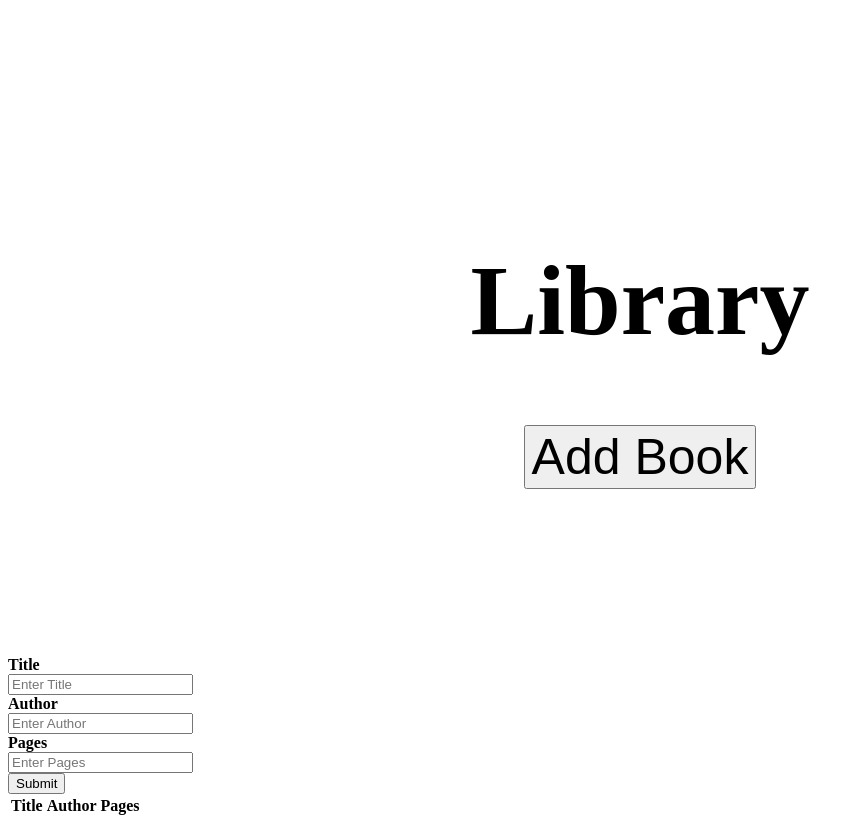
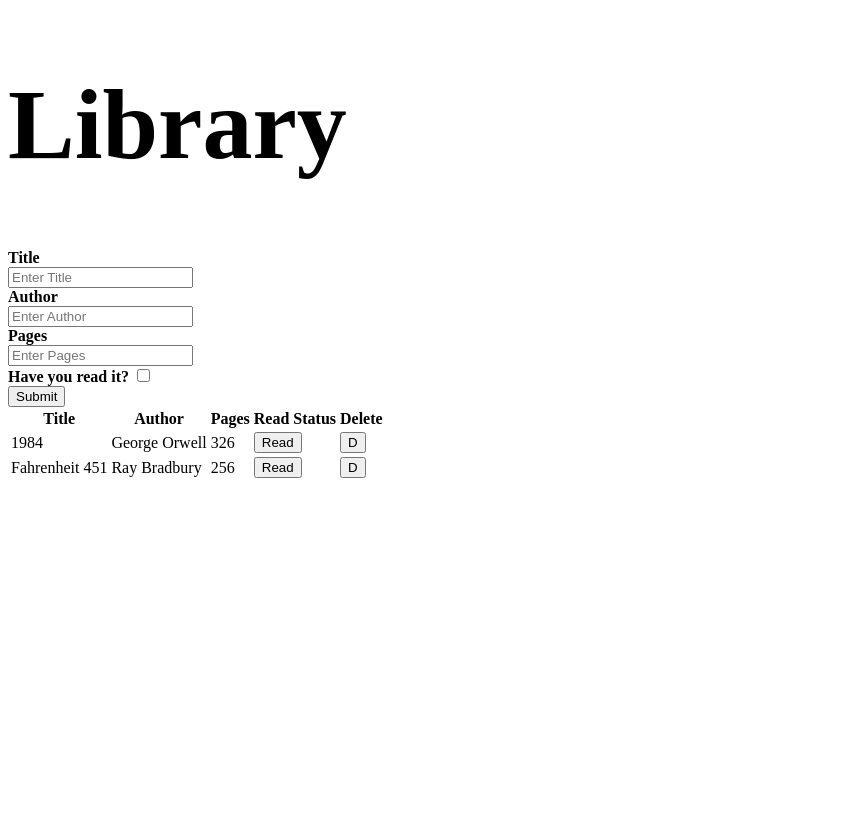
Before and after one commit to raynertjx/library, a plain HTML site: page index.html in a window 1280 px wide. Shown: the whole page, without its empty margins (0-864 px from the left). Drawn offline with nearby package versions, Linux system fonts and the light colour scheme.

Commit message:
Added delete row function and read button changes according to read status

```diff
--- a/index.html
+++ b/index.html
@@ -8,35 +8,40 @@
   <title>Document</title>
 </head>
 <body>
-  <div class="maincontainer">
+  <div class="main">
+    <div class="leftcontainer">
+      <div class="logo">
         <h1>Library</h1>
-    <button id="addbookbutton">Add Book</button>
       </div>
       <div class="form-popup" id="myForm">
         <form class="form-container">
             <label for="title"><b>Title</b></label>
             <input type="text" id="booktitle" placeholder="Enter Title" name="title" required>
-
             <label for="author"><b>Author</b></label>
             <input type="text" id="bookauthor" placeholder="Enter Author" name="author" required>
-
-      <label for="Pages"><b>Pages</b></label>
+            <label for="pages"><b>Pages</b></label>
             <input type="number" id="bookpages" placeholder="Enter Pages" name="pages" required>
+            <label for="checkbox"><b>Have you read it?</b></label>
+            <input type="checkbox" name="checkbox" id="checkbox">
         </form>
-    <button id="submitbutton">Submit</button>
+        <button type="submit" id="submitbutton">Submit</button>
       </div>
-  <div class="bookdisplay">
-    <table id="table">
+    </div>
+    <div class="rightcontainer">
+      <table class="table" id="table">
         <thead>
           <tr>
-          <th>Title</th>
-          <th>Author</th>
-          <th>Pages</th>
+            <th class="title">Title</th>
+            <th class="author">Author</th>
+            <th class="pages">Pages</th>
+            <th class="readstatus">Read Status</th>
+            <th class="delete">Delete</th>
           </tr>
         </thead>
-      <tbody id="tablebody">
+        <tbody class="tablebody" id="tablebody">
         </tbody>
       </table>
+    </div>
   </div>
 </body>
 <script src="library.js"></script>
--- a/library.js
+++ b/library.js
@@ -1,22 +1,39 @@
-const addBookBtn = document.getElementById("addbookbutton");
 const submitBtn = document.getElementById("submitbutton");
 const myForm = document.getElementById("myForm");
 const bookTitle = document.getElementById("booktitle");
 const bookAuthor = document.getElementById("bookauthor");
 const bookPages = document.getElementById("bookpages");
+const checkBox = document.getElementById("checkbox");
 const table = document.getElementById("table");
 const tableBody = document.getElementById("tablebody");
 
-let myLibrary = [];
-
-function Book(title, author, pages) {
+function Book(title, author, pages, readstatus) {
   this.title = title
   this.author = author
   this.pages = pages
-  }
+  this.readstatus = readstatus
+}
+
+let myLibrary = [];
+
+myLibrary[0] = new Book ("1984", "George Orwell", "326", "Read");
+myLibrary[1] = new Book ("Fahrenheit 451", "Ray Bradbury", "256", "Read");
+
+displayBooks();
 
 function addBookToLibrary() {
-  myLibrary.push(new Book(bookTitle.value, bookAuthor.value, bookPages.value));
+  if (checkBox.checked == true) {
+    checkBox.value = "Read"
+  }
+  else {
+    checkBox.value = "Not Read"
+  }
+  myLibrary.push(new Book(bookTitle.value, bookAuthor.value, bookPages.value, checkBox.value));
+}
+
+function deleteBook(o) {
+  var p = o.parentNode.parentNode;
+  p.parentNode.removeChild(p);
 }
 
 function resetTable() {
@@ -25,21 +42,32 @@ function resetTable() {
 
 function displayBooks() {
   myLibrary.forEach(function (book) {
-    var row = tablebody.insertRow();
+    var row = tableBody.insertRow();
+
+    indexOfRow = row.rowIndex;
 
     var cell1 = row.insertCell(0);
     var cell2 = row.insertCell(1);
     var cell3 = row.insertCell(2);
+    var cell4 = row.insertCell(3);
+    var cell5 = row.insertCell(4);
 
-    cell1.innerHTML = book.title;
-    cell2.innerHTML = book.author;
-    cell3.innerHTML = book.pages;
+    cell1.innerHTML = book.title
+    cell2.innerHTML = book.author
+    cell3.innerHTML = book.pages
+    cell4.innerHTML = '<button id="readbookbutton"></button>'
+    var readBookBtn = document.querySelectorAll("#readbookbutton");
+    readBookBtn.forEach(button => {
+      button.innerHTML = book.readstatus
+    })
+    cell5.innerHTML = '<button id="deletebookbutton" onclick="deleteBook(this)">D</button>'
   })
 }
+
+
 
 submitBtn.addEventListener("click", () => {
   resetTable();
   addBookToLibrary();
   displayBooks();
-  console.log(myLibrary);
 });
```
Lines whose indentation alone changed are shown as unchanged.
